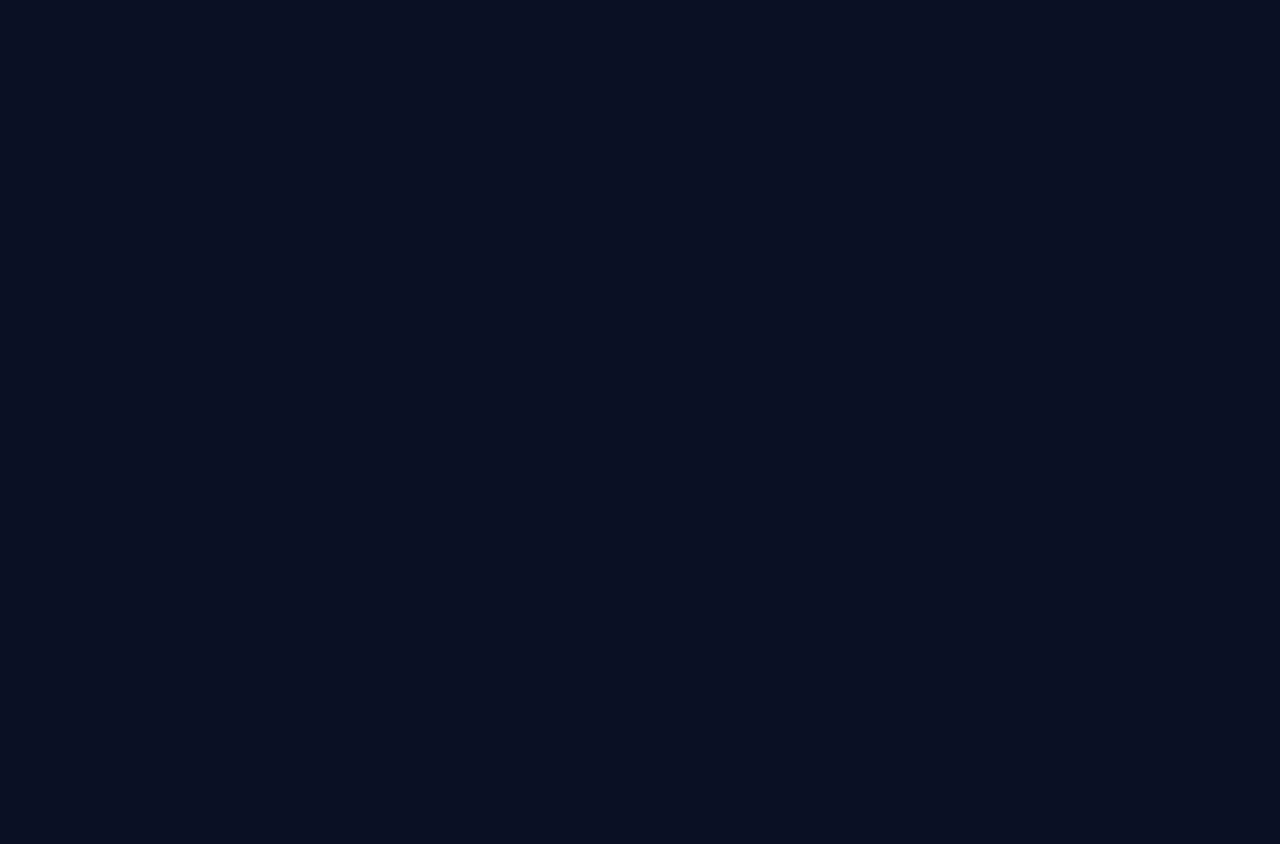
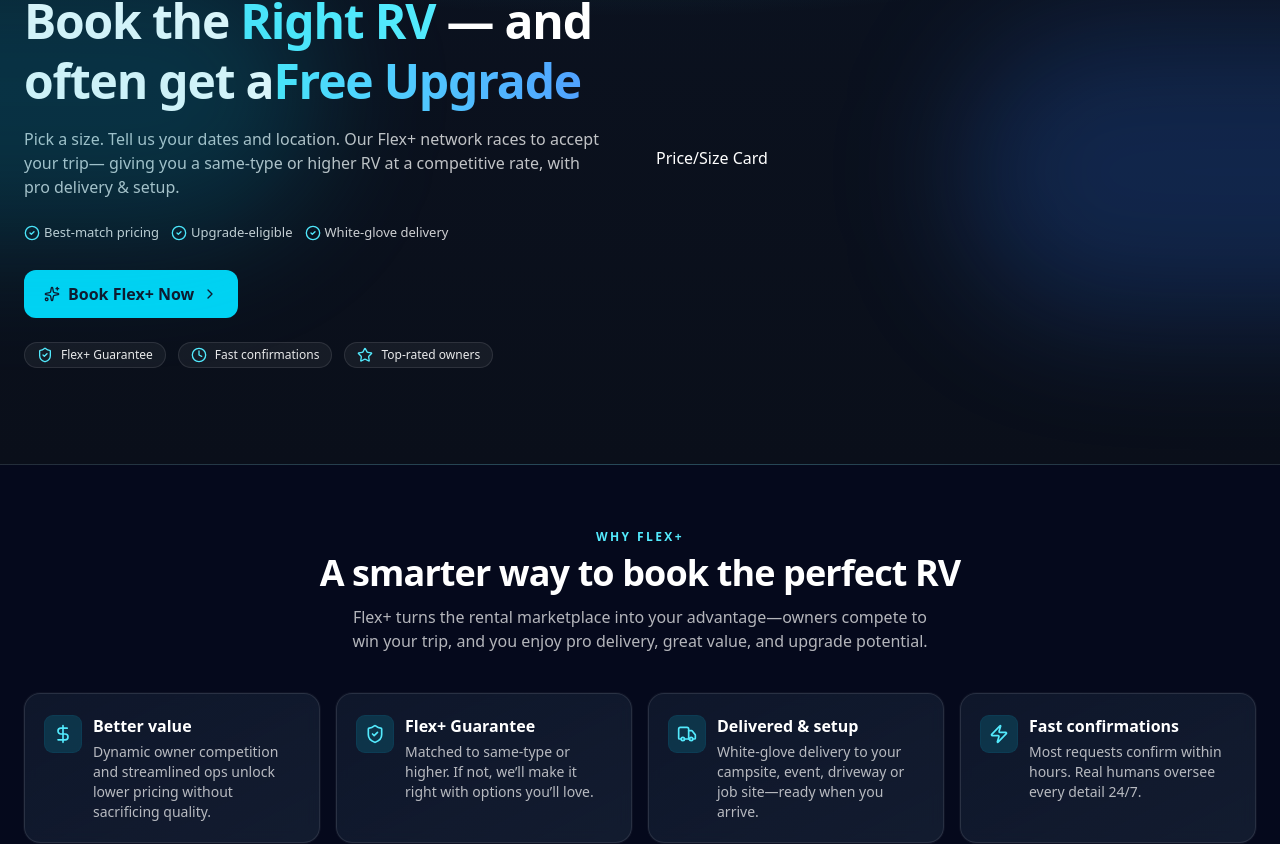
Before and after one commit to RV-proj/rv-frontEnd, a Next.js app: page / in a window 1280 px wide. Shown: the part 208-1052 px from the top of the page. Before the commit the page ends 800 px from the top, so only its background shows below. Built offline with nearby package versions, Linux system fonts and the light colour scheme.

Commit message:
Hero section, why flex section, card.js comp, pill.js comp, header design fix

```diff
--- a/app/_components/landing/Hero.js
+++ b/app/_components/landing/Hero.js
@@ -1,3 +1,62 @@
+import { CheckCircle2, Clock, ShieldCheck, Star, Trophy } from "lucide-react";
+import BookFlexButton from "@/_ui/BookFlexButton";
+import Pill from "@/_ui/Pill";
+
 export default function Hero() {
-  return <p>Hero</p>;
+  return (
+    <section className="relative overflow-hidden border-b border-white/10 bg-[radial-gradient(80%_50%_at_50%_-10%,rgba(34,211,238,.25),transparent_70%),linear-gradient(180deg,#0b1220_0%,#0a0f1a_100%)]">
+      <div className="absolute -left-[25%] top-20 h-72 w-[50%] rounded-full bg-cyan-500/20 blur-3xl" />
+      <div className="absolute -right-[25%] top-40 h-72 w-[50%] rounded-full bg-blue-500/20 blur-3xl" />
+
+      <div className="mx-auto grid max-w-7xl grid-cols-1 items-center gap-8 px-4 pb-16 pt-14 sm:px-6 md:grid-cols-2 md:pb-24 md:pt-20">
+        <div>
+          <Pill icon={<Trophy className="h-4 w-4 text-cyan-300" />}>
+            America’s Easiest RV Upgrade Program
+          </Pill>
+          <h1 className="mt-4 text-balance text-4xl font-extrabold leading-tight tracking-tight text-white sm:text-5xl">
+            Book the <span className="text-cyan-300">Right RV</span> — and often
+            get a
+            <span className="bg-gradient-to-r from-cyan-300 to-blue-400 bg-clip-text text-transparent">
+              Free Upgrade
+            </span>
+          </h1>
+          <p className="mt-4 max-w-xl text-pretty text-white/75">
+            Pick a size. Tell us your dates and location. Our Flex+ network
+            races to accept your trip— giving you a same-type or higher RV at a
+            competitive rate, with pro delivery & setup.
+          </p>
+          <ul className="mt-6 flex flex-wrap items-center gap-3 text-[13px] text-white/80">
+            <li className="inline-flex items-center gap-1">
+              <CheckCircle2 className="h-4 w-4 text-cyan-300" /> Best-match
+              pricing
+            </li>
+            <li className="inline-flex items-center gap-1">
+              <CheckCircle2 className="h-4 w-4 text-cyan-300" />{" "}
+              Upgrade-eligible
+            </li>
+            <li className="inline-flex items-center gap-1">
+              <CheckCircle2 className="h-4 w-4 text-cyan-300" /> White-glove
+              delivery
+            </li>
+          </ul>
+          <div className="mt-7 flex flex-wrap items-center gap-3">
+            <BookFlexButton />
+          </div>
+          <div className="mt-6 flex flex-wrap items-center gap-3 text-xs text-white/60">
+            <Pill icon={<ShieldCheck className="h-4 w-4 text-cyan-300" />}>
+              Flex+ Guarantee
+            </Pill>
+            <Pill icon={<Clock className="h-4 w-4 text-cyan-300" />}>
+              Fast confirmations
+            </Pill>
+            <Pill icon={<Star className="h-4 w-4 text-cyan-300" />}>
+              Top-rated owners
+            </Pill>
+          </div>
+        </div>
+
+        <p className="text-white">Price/Size Card</p>
+      </div>
+    </section>
+  );
 }
--- /dev/null
+++ b/app/_components/landing/Why.js
@@ -0,0 +1,58 @@
+import Card from "@/_ui/Card";
+import { DollarSign, Info, ShieldCheck, Truck, Zap } from "lucide-react";
+
+export default function Why() {
+  return (
+    <section
+      id="why"
+      className="border-b border-white/10 bg-slate-950/60 py-16"
+    >
+      <div className="mx-auto max-w-7xl px-4 sm:px-6">
+        <div className="mx-auto max-w-5xl text-center">
+          <p className="mb-2 text-xs font-semibold uppercase tracking-[0.2em] text-cyan-300">
+            Why Flex+
+          </p>
+          <h2 className="text-3xl font-extrabold tracking-tight text-white sm:text-4xl">
+            A smarter way to book the perfect RV
+          </h2>
+          <p className="mx-auto mt-3 max-w-3xl text-balance text-white/70">
+            Flex+ turns the rental marketplace into your advantage—owners
+            compete to win your trip, and you enjoy pro delivery, great value,
+            and upgrade potential.
+          </p>
+        </div>
+
+        <div className="mt-10 grid grid-cols-1 gap-4 sm:grid-cols-2 lg:grid-cols-4">
+          <Card
+            icon={<DollarSign className="h-5 w-5" />}
+            title="Better value"
+            text="Dynamic owner competition and streamlined ops unlock lower pricing without sacrificing quality."
+          />
+          <Card
+            icon={<ShieldCheck className="h-5 w-5" />}
+            title="Flex+ Guarantee"
+            text="Matched to same-type or higher. If not, we’ll make it right with options you’ll love."
+          />
+          <Card
+            icon={<Truck className="h-5 w-5" />}
+            title="Delivered & setup"
+            text="White-glove delivery to your campsite, event, driveway or job site—ready when you arrive."
+          />
+          <Card
+            icon={<Zap className="h-5 w-5" />}
+            title="Fast confirmations"
+            text="Most requests confirm within hours. Real humans oversee every detail 24/7."
+          />
+        </div>
+
+        <div className="mt-8 rounded-2xl border border-white/10 bg-gradient-to-r from-cyan-500/10 to-blue-500/10 p-6 text-sm text-white/80">
+          <p className="flex items-center gap-2">
+            <Info className="h-4 w-4 text-cyan-300" /> Flex+ works for
+            vacations, events, tailgates, film/production, emergency housing and
+            more. FEMA/insurance-supported stays welcome.
+          </p>
+        </div>
+      </div>
+    </section>
+  );
+}
--- /dev/null
+++ b/app/_ui/Card.js
@@ -0,0 +1,15 @@
+export default function Card({ icon, title, text }) {
+  return (
+    <div className="rounded-2xl border border-white/10 bg-linear-to-br from-slate-900 to-slate-800/60 p-5 shadow-[0_0_0_1px_rgba(255,255,255,0.04)] backdrop-blur">
+      <div className="flex items-start gap-3">
+        <div className="mt-0.5 rounded-lg bg-cyan-400/15 p-2 text-cyan-300 ring-1 ring-cyan-400/20">
+          {icon}
+        </div>
+        <div>
+          <h3 className="font-bold text-white">{title}</h3>
+          <p className="mt-1 text-sm text-white/70">{text}</p>
+        </div>
+      </div>
+    </div>
+  );
+}
--- a/app/_ui/Header.js
+++ b/app/_ui/Header.js
@@ -23,7 +23,7 @@ export default function Header() {
   }, []);
 
   return (
-    <header className="sticky top-0 z-50 w-full border-b border-white/10">
+    <header className="sticky top-0 z-50 w-full border-b border-white/10 backdrop-blur">
       <div className="mx-auto flex max-w-7xl items-center justify-between px-3 py-3 sm:px-6">
         <div className="flex items-center gap-3">
           <Logo />
--- /dev/null
+++ b/app/_ui/Pill.js
@@ -0,0 +1,8 @@
+export default function Pill({ icon, children }) {
+  return (
+    <div className="inline-flex items-center gap-2 rounded-full border border-white/10 bg-white/5 px-3 py-1 text-xs text-white/90">
+      {icon}
+      <span>{children}</span>
+    </div>
+  );
+}
--- a/app/landing/page.js
+++ /dev/null
@@ -1,5 +0,0 @@
-import Hero from "@/_components/landing/Hero";
-
-export default function Page() {
-  return <Hero />;
-}
--- a/app/page.js
+++ b/app/page.js
@@ -1,8 +1,12 @@
-import Pricing from "./_components/landing/Pricing";
+import Hero from "@/_components/landing/Hero";
+import Pricing from "@/_components/landing/Pricing";
+import Why from "./_components/landing/Why";
 
 export default function Page() {
   return (
     <>
+      <Hero />
+      <Why />
       <Pricing />
     </>
   );
```
